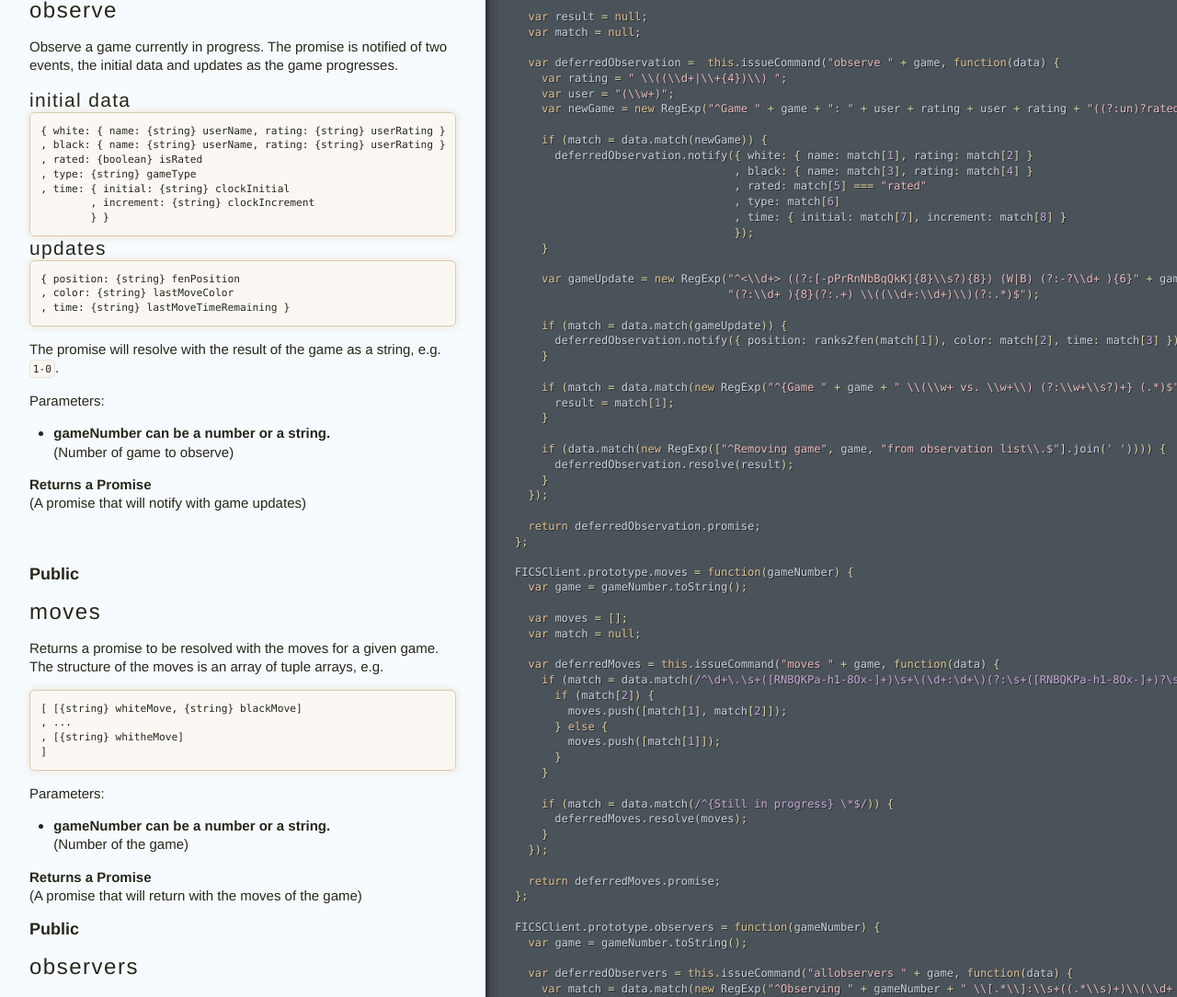
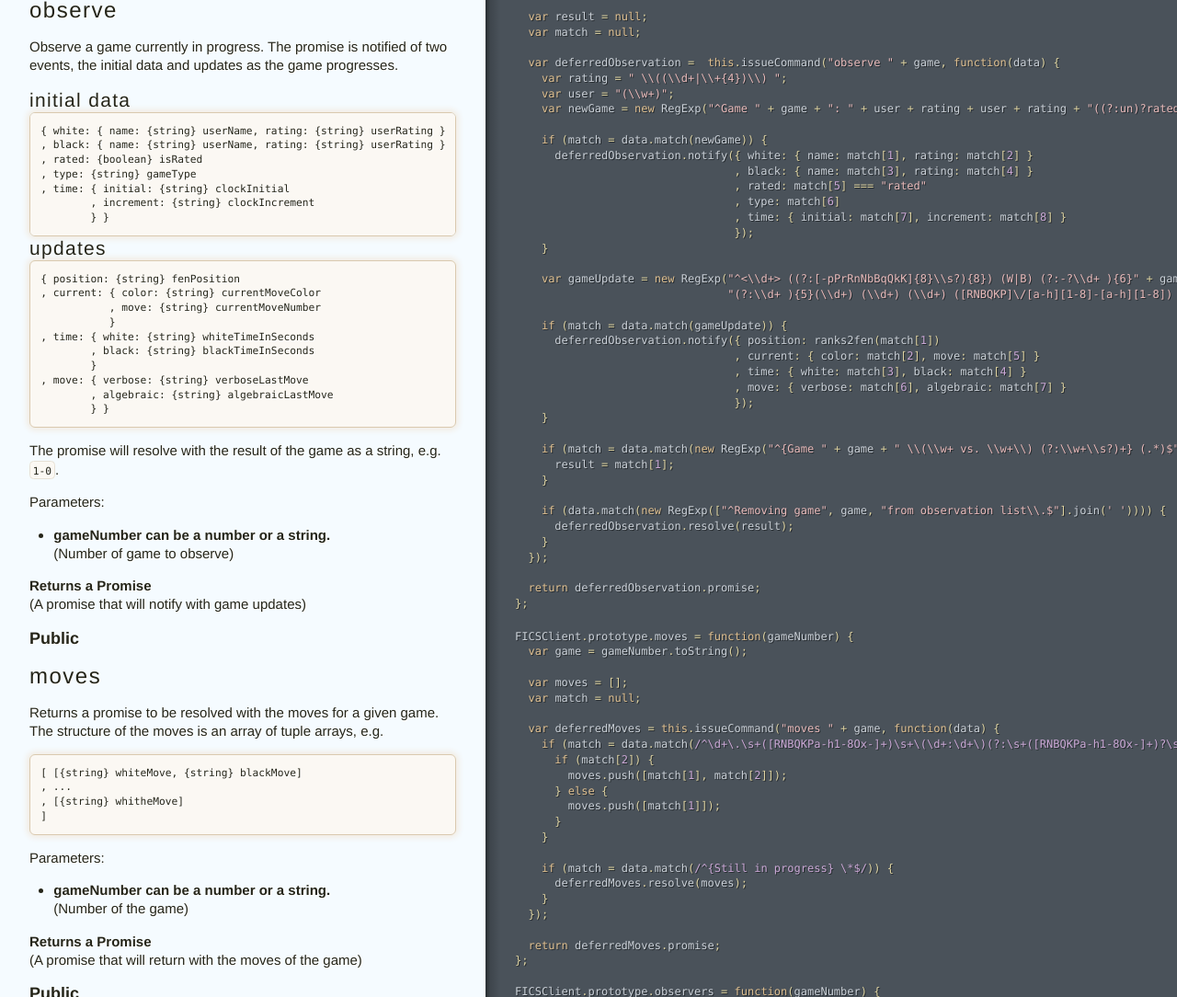
Before and after one commit to sonnym/fics, a plain HTML site: page index.html in a window 1280 px wide. Shown: the part 3507-4591 px from the top of the page at 92% size. Drawn offline with Linux system fonts and the light colour scheme.

Commit message:
Generated documentation for dc639b8be6b5e74c64139216db0aca39ef681e70

```diff
--- a/index.html
+++ b/index.html
@@ -291,8 +291,15 @@ events, the initial data and updates as the game progresses.</p>
 <h4 id="updates">updates</h4>
 
 <pre><code>{ position: {string} fenPosition
-, color: {string} lastMoveColor
-, time: {string} lastMoveTimeRemaining }
+, current: { color: {string} currentMoveColor
+           , move: {string} currentMoveNumber
+           }
+, time: { white: {string} whiteTimeInSeconds
+        , black: {string} blackTimeInSeconds
+        }
+, move: { verbose: {string} verboseLastMove
+        , algebraic: {string} algebraicLastMove
+        } }
 </code></pre>
 
 <p>The promise will resolve with the result of the game as a string, e.g. <code>1-0</code>.</p>
@@ -324,10 +331,14 @@ events, the initial data and updates as the game progresses.</p>
     <span class="p">}</span>
 
     <span class="kd">var</span> <span class="nx">gameUpdate</span> <span class="o">=</span> <span class="k">new</span> <span class="nb">RegExp</span><span class="p">(</span><span class="s2">&quot;^&lt;\\d+&gt; ((?:[-pPrRnNbBqQkK]{8}\\s?){8}) (W|B) (?:-?\\d+ ){6}&quot;</span> <span class="o">+</span> <span class="nx">game</span> <span class="o">+</span> <span class="s2">&quot; \\w+ \\w+ &quot;</span> <span class="o">+</span>
-                                <span class="s2">&quot;(?:\\d+ ){8}(?:.+) \\((\\d+:\\d+)\\)(?:.*)$&quot;</span><span class="p">);</span>
+                                <span class="s2">&quot;(?:\\d+ ){5}(\\d+) (\\d+) (\\d+) ([RNBQKP]\/[a-h][1-8]-[a-h][1-8]) \\(\\d+:\\d+\\) (.+)(?:\\s+\\d+){3}$&quot;</span><span class="p">);</span>
 
     <span class="k">if</span> <span class="p">(</span><span class="nx">match</span> <span class="o">=</span> <span class="nx">data</span><span class="p">.</span><span class="nx">match</span><span class="p">(</span><span class="nx">gameUpdate</span><span class="p">))</span> <span class="p">{</span>
-      <span class="nx">deferredObservation</span><span class="p">.</span><span class="nx">notify</span><span class="p">({</span> <span class="nx">position</span><span class="o">:</span> <span class="nx">ranks2fen</span><span class="p">(</span><span class="nx">match</span><span class="p">[</span><span class="mi">1</span><span class="p">]),</span> <span class="nx">color</span><span class="o">:</span> <span class="nx">match</span><span class="p">[</span><span class="mi">2</span><span class="p">],</span> <span class="nx">time</span><span class="o">:</span> <span class="nx">match</span><span class="p">[</span><span class="mi">3</span><span class="p">]</span> <span class="p">});</span>
+      <span class="nx">deferredObservation</span><span class="p">.</span><span class="nx">notify</span><span class="p">({</span> <span class="nx">position</span><span class="o">:</span> <span class="nx">ranks2fen</span><span class="p">(</span><span class="nx">match</span><span class="p">[</span><span class="mi">1</span><span class="p">])</span>
+                                 <span class="p">,</span> <span class="nx">current</span><span class="o">:</span> <span class="p">{</span> <span class="nx">color</span><span class="o">:</span> <span class="nx">match</span><span class="p">[</span><span class="mi">2</span><span class="p">],</span> <span class="nx">move</span><span class="o">:</span> <span class="nx">match</span><span class="p">[</span><span class="mi">5</span><span class="p">]</span> <span class="p">}</span>
+                                 <span class="p">,</span> <span class="nx">time</span><span class="o">:</span> <span class="p">{</span> <span class="nx">white</span><span class="o">:</span> <span class="nx">match</span><span class="p">[</span><span class="mi">3</span><span class="p">],</span> <span class="nx">black</span><span class="o">:</span> <span class="nx">match</span><span class="p">[</span><span class="mi">4</span><span class="p">]</span> <span class="p">}</span>
+                                 <span class="p">,</span> <span class="nx">move</span><span class="o">:</span> <span class="p">{</span> <span class="nx">verbose</span><span class="o">:</span> <span class="nx">match</span><span class="p">[</span><span class="mi">6</span><span class="p">],</span> <span class="nx">algebraic</span><span class="o">:</span> <span class="nx">match</span><span class="p">[</span><span class="mi">7</span><span class="p">]</span> <span class="p">}</span>
+                                 <span class="p">});</span>
     <span class="p">}</span>
 
     <span class="k">if</span> <span class="p">(</span><span class="nx">match</span> <span class="o">=</span> <span class="nx">data</span><span class="p">.</span><span class="nx">match</span><span class="p">(</span><span class="k">new</span> <span class="nb">RegExp</span><span class="p">(</span><span class="s2">&quot;^{Game &quot;</span> <span class="o">+</span> <span class="nx">game</span> <span class="o">+</span> <span class="s2">&quot; \\(\\w+ vs. \\w+\\) (?:\\w+\\s?)+} (.*)$&quot;</span><span class="p">)))</span> <span class="p">{</span>
```
